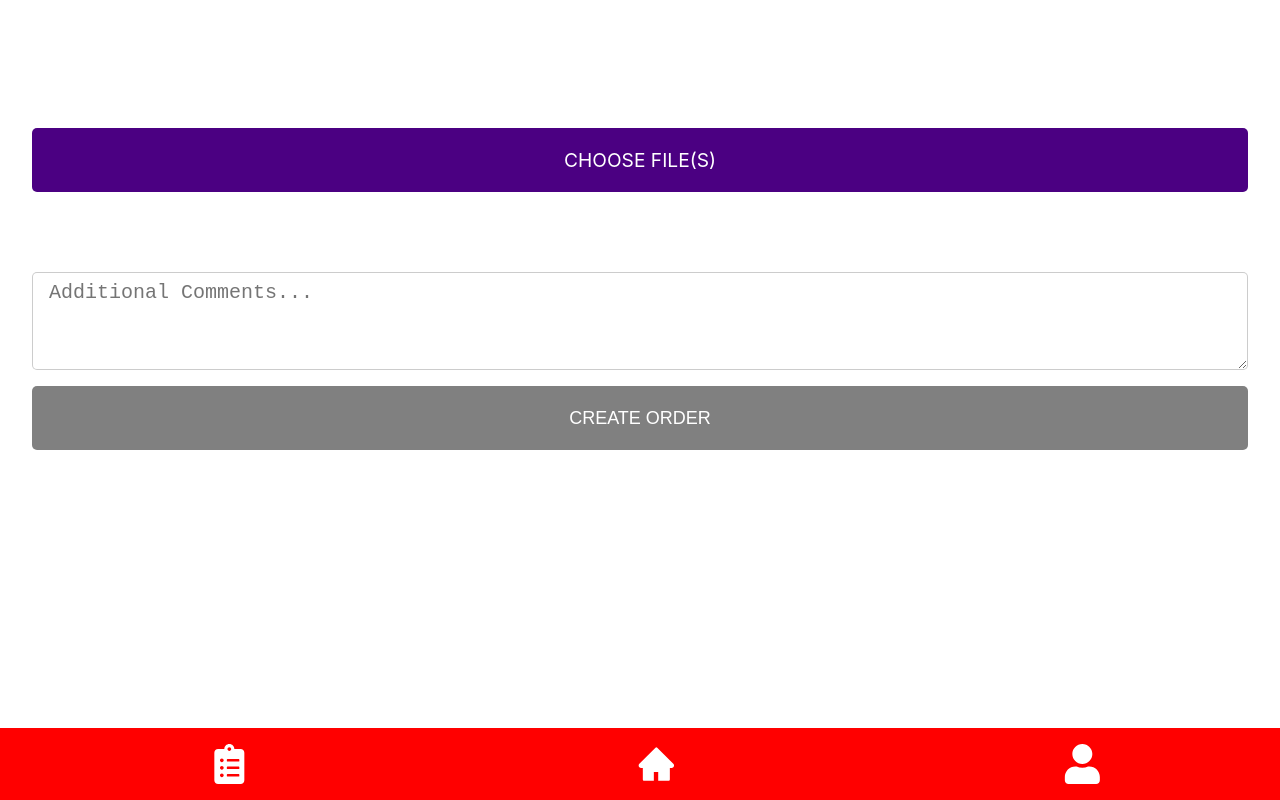
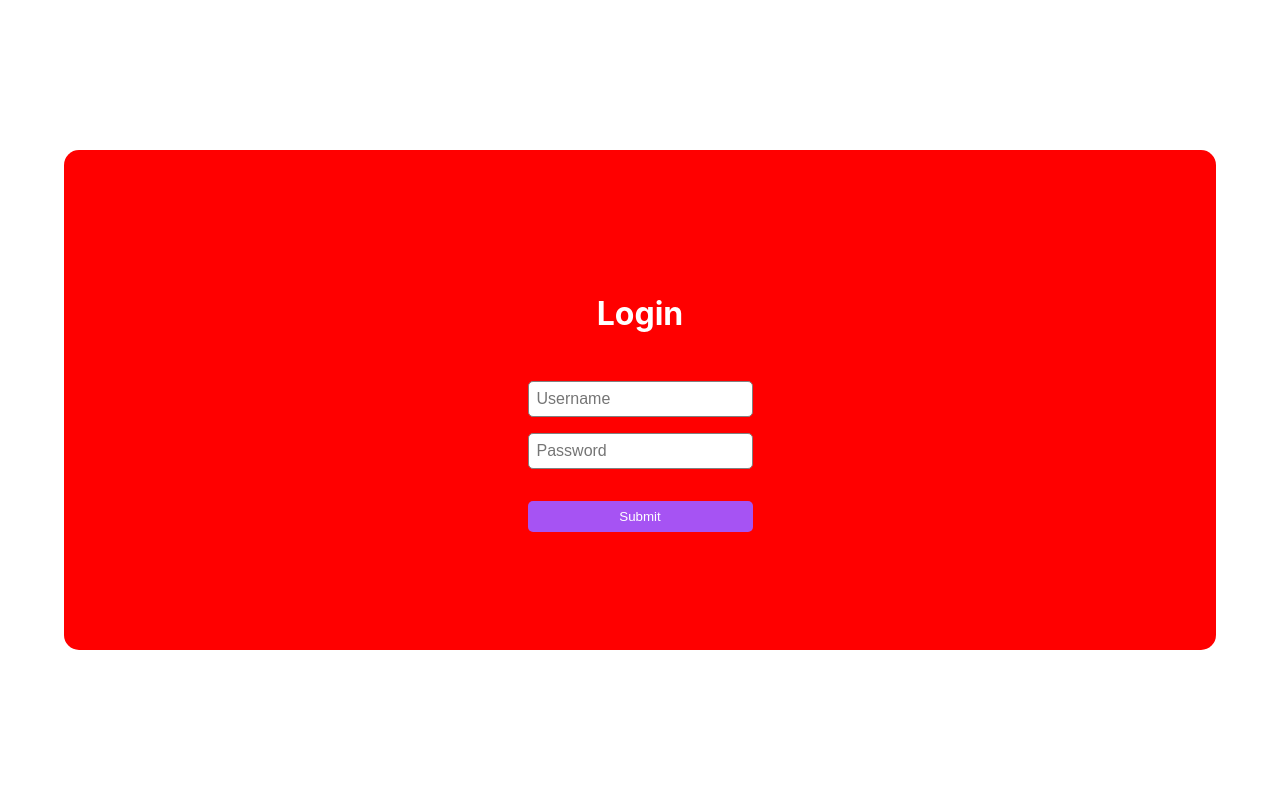
Before and after one commit to Akshay-Dagar/project-sr, a React (Create React App) app in the folder frontend/: page / in a window 1280 px wide. Built offline with nearby package versions, Linux system fonts and the light colour scheme.

Commit message:
Creating login screen

```diff
--- a/frontend/src/App.js
+++ b/frontend/src/App.js
@@ -1,6 +1,5 @@
 import './App.css';
-import './Components/Home'
-import Home from './Components/Home';
+import Home from './Components/Home/Home';
 
 function App() {
   return (
--- /dev/null
+++ b/frontend/src/Components/Auth/Login.jsx
@@ -0,0 +1,43 @@
+import React, { useState } from 'react';
+import './Login.styles.scss';
+
+const Login = () => {
+  const [username, setUsername] = useState('');
+  const [password, setPassword] = useState('');
+
+  const handleSubmit = (event) => {
+    event.preventDefault();
+    console.log(`Username: ${username}, Password: ${password}`);
+  };
+
+  return (
+    <div className="form-container">
+      <form onSubmit={handleSubmit}>
+        <h2 className="title">Login</h2>
+        <div className="input-container">
+          <input
+            className="input"
+            type="text"
+            value={username}
+            placeholder="Username"
+            onChange={(e) => setUsername(e.target.value)}
+          />
+        </div>
+        <div className="input-container">
+          <input
+            className="input"
+            type="password"
+            value={password}
+            placeholder="Password"
+            onChange={(e) => setPassword(e.target.value)}
+          />
+        </div>
+        <div className="button-container">
+          <button className="button" type="submit">Submit</button>
+        </div>
+      </form>
+    </div>
+  );
+};
+
+export default Login;
--- /dev/null
+++ b/frontend/src/Components/Auth/Login.styles.scss
@@ -0,0 +1,44 @@
+.form-container {
+    width: 90%;
+    display: flex;
+    align-items: center;
+    justify-content: center;
+    height: 500px;
+    background-color: red;
+    border-radius: 15px;
+
+    .title {
+      text-align: center;
+      color: white;
+      margin-bottom: 3rem;
+      font-size: xx-large;
+    }
+
+    .input-container {
+      margin: 1rem 0;
+      text-align: center;
+      width: 100%;
+
+      .input {
+        padding: 0.5rem;
+        border-radius: 5px;
+        border: 1px solid gray;
+        font-size: 1rem;
+      }
+    }
+
+    .button-container {
+      text-align: center;
+
+      .button {
+        background-color: rgb(166, 83, 243);
+        color: white;
+        padding: 0.5rem 1rem;
+        border-radius: 5px;
+        border: none;
+        cursor: pointer;
+        width: 100%;
+        margin-top: 1rem;
+      }
+    }
+  }
--- a/frontend/src/Components/Home.jsx
+++ b/frontend/src/Components/Home/Home.jsx
@@ -1,17 +1,21 @@
 import React from 'react'
-import MessageBar from './MessageBar/MessageBar'
-import NavBar from './NavBar/NavBar'
-import CreateOrder from './CreateOrder/CreateOrder'
-import Order from './Order'
+import NavBar from '../NavBar/NavBar'
+import MessageBar from '../MessageBar/MessageBar'
+import CreateOrder from '../CreateOrder/CreateOrder'
+import Order from '../Order'
 import { useSelector } from 'react-redux'
-import Orders from './Orders/Orders'
-import Profile from './Profile/Profile'
+import Orders from '../Orders/Orders'
+import Profile from '../Profile/Profile'
+import Login from '../Auth/Login'
+import './Home.styles.scss'
 
 const Home = () => {
   const selectedScreen = useSelector(state => state.selectedScreen.value)
   const selectedOrder = useSelector(state => state.selectedOrder.value)
 
   const getSelectedScreen = () => {
+    if (selectedScreen === 'login')
+      return <Login />
     return selectedOrder
         ? <Order />
         : selectedScreen === 'createOrder'
@@ -24,10 +28,10 @@ const Home = () => {
   }
 
   return (
-    <div>
+    <div className='home'>
         <MessageBar />
         {getSelectedScreen()}
-        <NavBar />
+        {selectedScreen !== 'login' && selectedScreen !== 'signup' && <NavBar />}
     </div>
   )
 }
--- /dev/null
+++ b/frontend/src/Components/Home/Home.styles.scss
@@ -0,0 +1,7 @@
+.home {
+    height: 100vh;
+
+    display: flex;
+    align-items: center;
+    justify-content: center;
+}
--- a/frontend/src/Reducers/selectedScreen.js
+++ b/frontend/src/Reducers/selectedScreen.js
@@ -3,7 +3,7 @@ import { createSlice } from '@reduxjs/toolkit'
 export const selectedScreenSlice = createSlice({
   name: 'selectedScreen',
   initialState: {
-    value: "createOrder"
+    value: "login"
   },
   reducers: {
     setSelectedScreen: (state, action) => {
```
